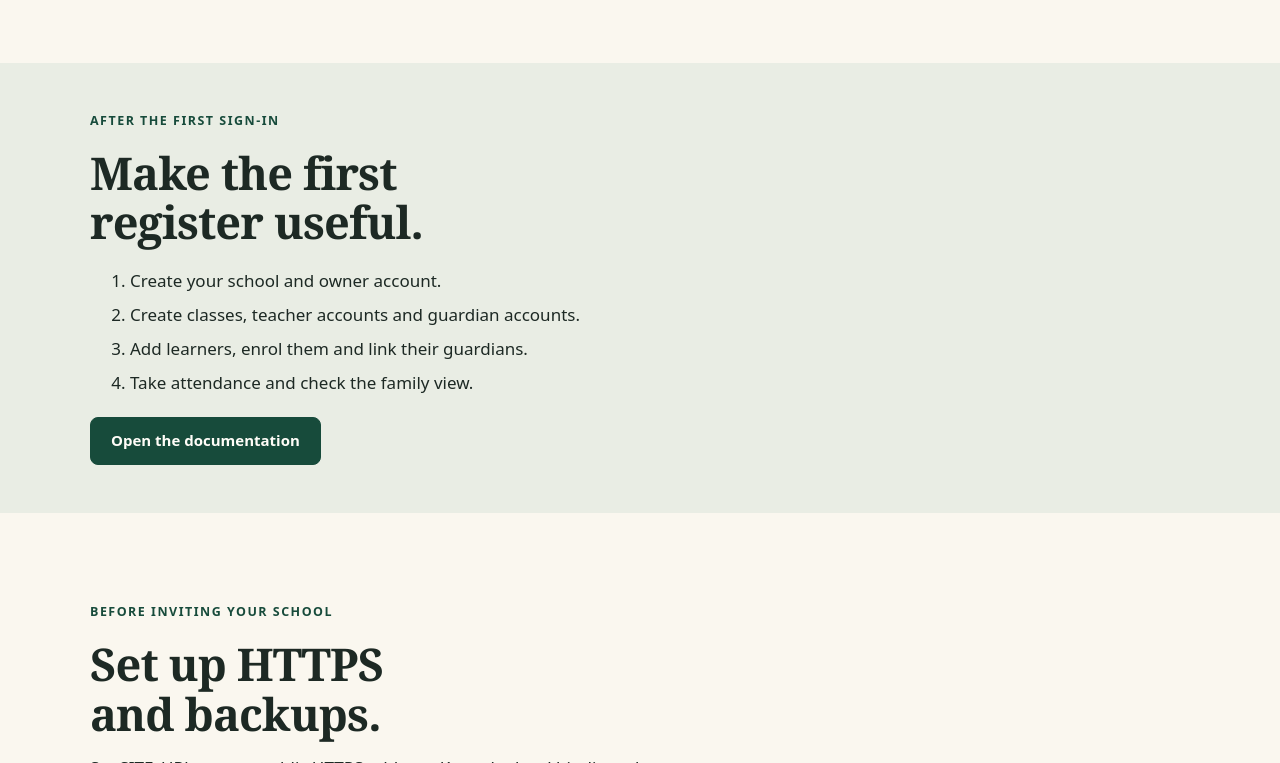
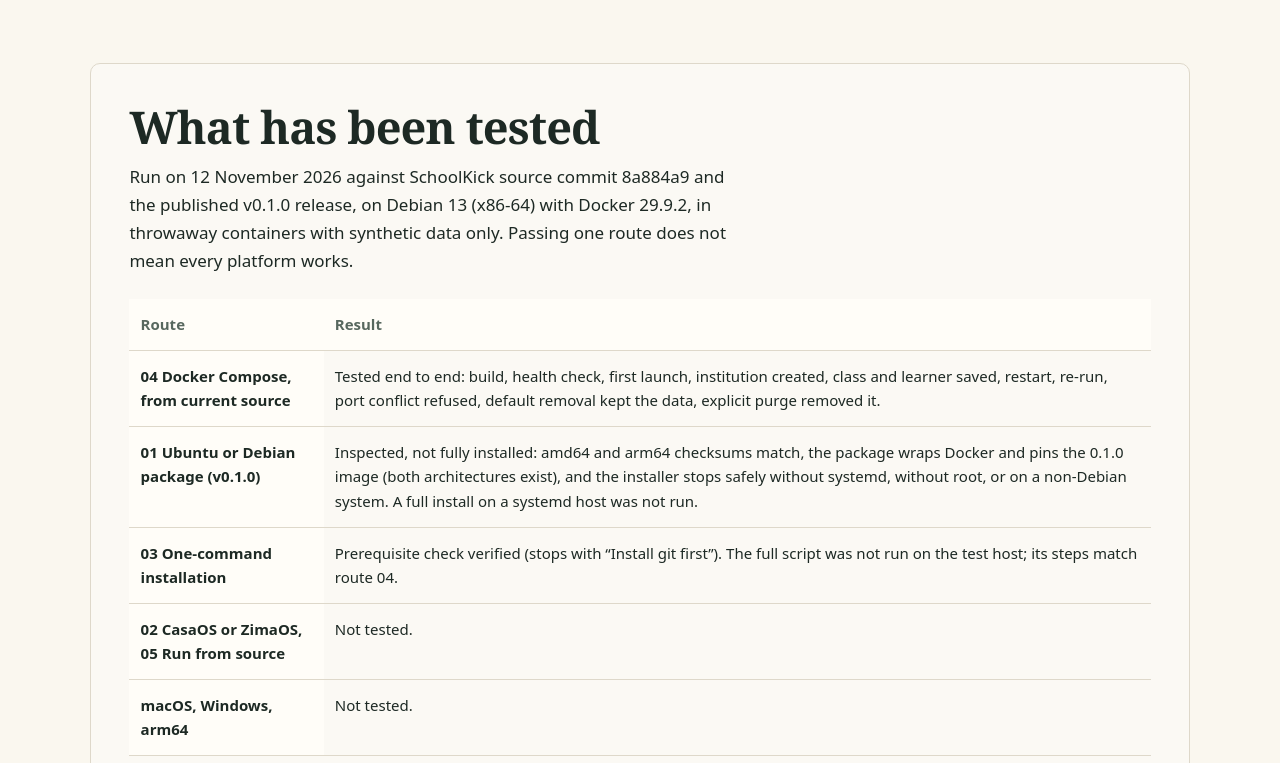
Before and after one commit to Raktim94/schoolkick, a Next.js app in the folder web/: page /get-started in a window 1280 px wide. Shown: the part 8997-9760 px from the top of the page. Built offline with nearby package versions, Linux system fonts and the light colour scheme.

Commit message:
SchoolKick install page: state exactly what was tested and what was not

```diff
--- a/web/app/get-started/page.tsx
+++ b/web/app/get-started/page.tsx
@@ -89,6 +89,20 @@ export default function Install() {
       <p className="guide-status"><b>Next:</b> {r.next}</p>
     </article>)}</section>
     <section className="wrap install-guides"><article className="install-guide"><h2>Need a different port?</h2><p>For the quick installer, set SCHOOLKICK_PORT on the first run:</p><CopyCommand label="Quick installer with a different port" command={'curl -fsSL https://schoolkick.nodedr.com/install.sh | SCHOOLKICK_PORT=3848 bash'} /><p>With Compose, change HTTP_PORT and SITE_URL in deploy/.env, then run the start command again. Existing installations keep their configured port.</p><h3>Already installed through the Debian package?</h3><p>The currently published v0.1.0 package uses port 8480. Its settings are in /etc/schoolkick/schoolkick.env. The quick installer above builds current source; it does not upgrade or move an existing package installation.</p></article></section>
+    <section className="wrap install-guides"><article className="install-guide" id="tested"><h2>What has been tested</h2>
+      <p>Run on 12 November 2026 against SchoolKick source commit 8a884a9 and the published v0.1.0 release, on Debian 13 (x86-64) with Docker 29.9.2, in throwaway containers with synthetic data only. Passing one route does not mean every platform works.</p>
+      <div className="info-table-wrap"><table className="info-table">
+        <caption className="sr-only">Installation routes and what was verified</caption>
+        <thead><tr><th scope="col">Route</th><th scope="col">Result</th></tr></thead>
+        <tbody>
+          <tr><th scope="row">04 Docker Compose, from current source</th><td>Tested end to end: build, health check, first launch, institution created, class and learner saved, restart, re-run, port conflict refused, default removal kept the data, explicit purge removed it.</td></tr>
+          <tr><th scope="row">01 Ubuntu or Debian package (v0.1.0)</th><td>Inspected, not fully installed: amd64 and arm64 checksums match, the package wraps Docker and pins the 0.1.0 image (both architectures exist), and the installer stops safely without systemd, without root, or on a non-Debian system. A full install on a systemd host was not run.</td></tr>
+          <tr><th scope="row">03 One-command installation</th><td>Prerequisite check verified (stops with “Install git first”). The full script was not run on the test host; its steps match route 04.</td></tr>
+          <tr><th scope="row">02 CasaOS or ZimaOS, 05 Run from source</th><td>Not tested.</td></tr>
+          <tr><th scope="row">macOS, Windows, arm64</th><td>Not tested.</td></tr>
+        </tbody>
+      </table></div>
+    </article></section>
     <section className="install-next"><div className="wrap"><p className="eyebrow">After the first sign-in</p><h2>Make the first register useful.</h2><ol><li>Create your school and owner account.</li><li>Create classes, teacher accounts and guardian accounts.</li><li>Add learners, enrol them and link their guardians.</li><li>Take attendance and check the family view.</li></ol><a className="btn" href="/docs/">Open the documentation</a></div></section>
     <section className="wrap install-safety"><p className="eyebrow">Before inviting your school</p><h2>Set up HTTPS and backups.</h2><p>Set SITE_URL to your public HTTPS address. Keep the local binding when a reverse proxy or tunnel runs on the same host. Set ALLOW_SIGNUP=0 once your school exists and restart the app.</p><div><a href="/security/">Security notes</a><a href="/privacy/">Privacy notice</a><a href="/self-hosting/">Hosting and backups</a></div></section>
   </main>;
```
